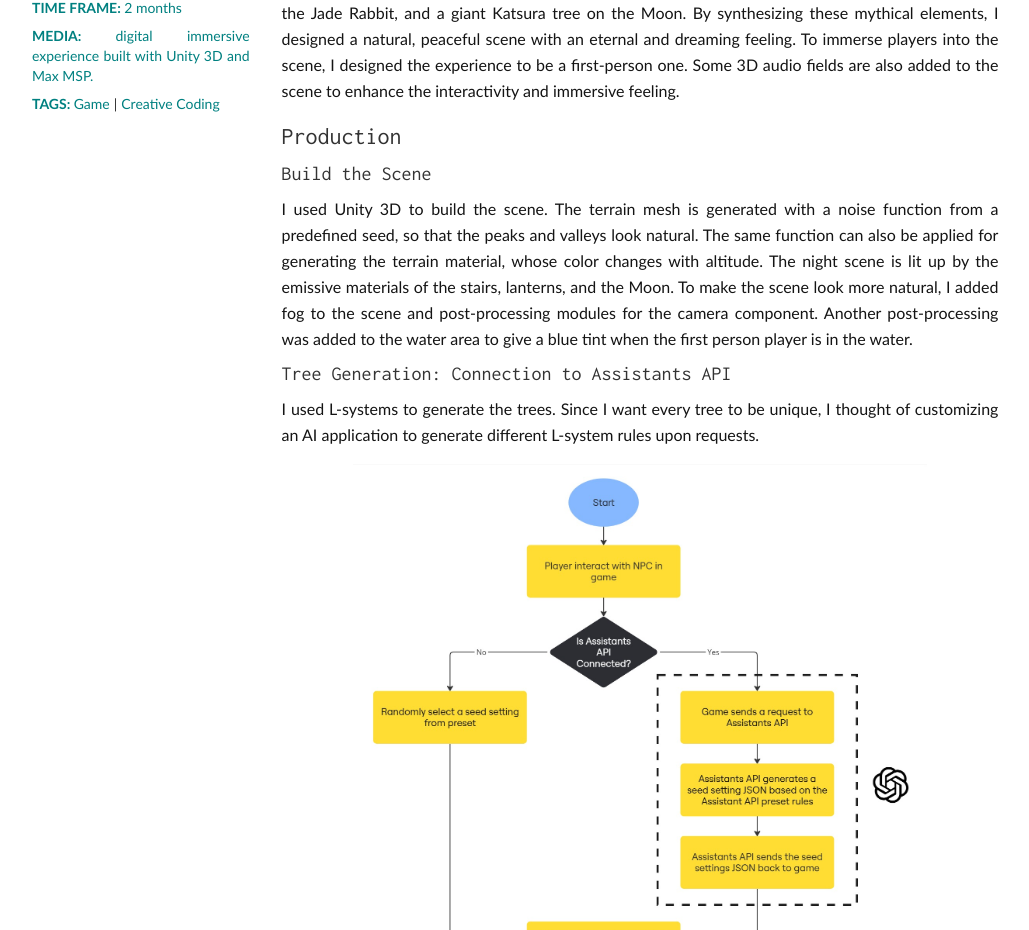
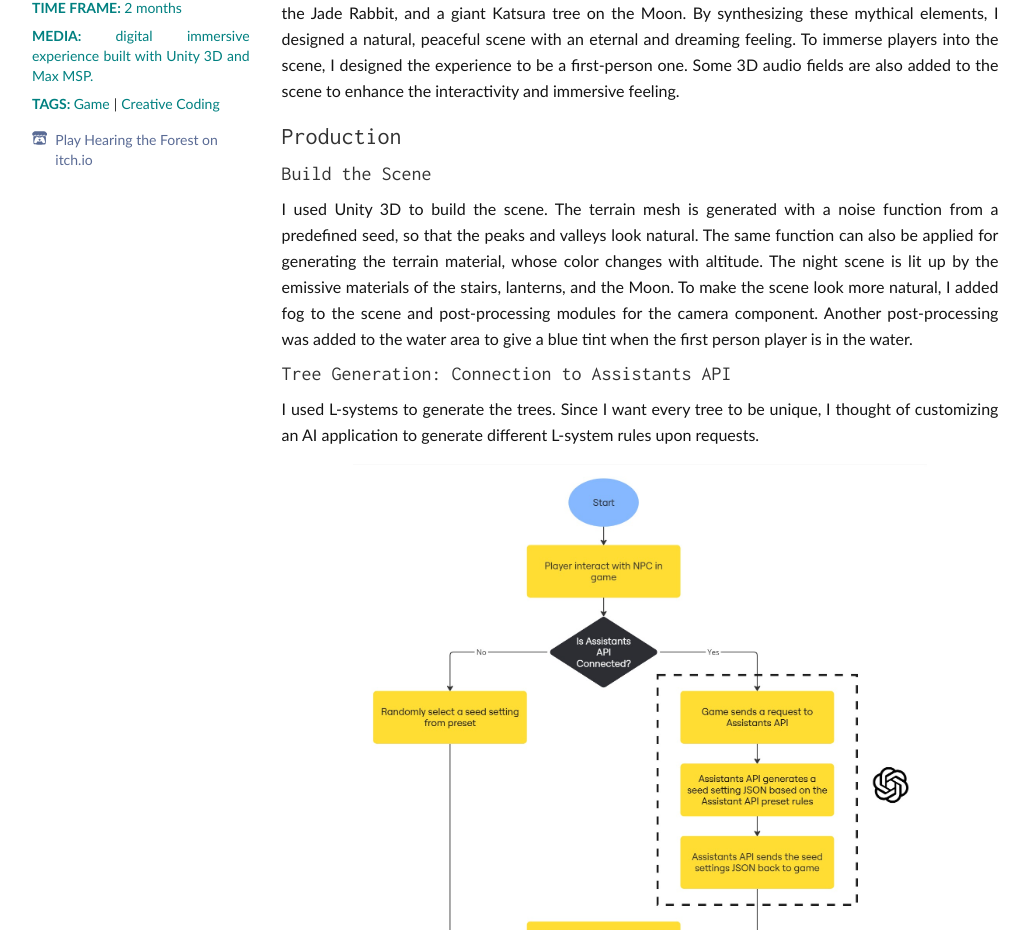
Before and after one commit to fuguoxue/fuguoxue-online-portfolio, a Next.js app: page /projects/hearing-the-forest in a window 1280 px wide. Shown: the part 1180-2110 px from the top of the page, without its empty margins (0-1029 px from the left). Built offline with nearby package versions, Linux system fonts and the light colour scheme.

Commit message:
Hosting Hearing the Forest game on itch.io.

```diff
--- a/src/app/projects/hearing-the-forest/page.tsx
+++ b/src/app/projects/hearing-the-forest/page.tsx
@@ -8,6 +8,8 @@ import TitleLine from "../../../components/TitleLine";
 import BackToTop from "@/components/BackToTop";
 import ImageWithCaption from "@/components/ImageWithCaption";
 import Image from "next/image";
+import { FaItchIo } from "react-icons/fa";
+import Link from "next/link";
 // Array of image paths
 const playtestingPhotos = [
   "/imgs/hearing-the-forest/Weixin Image_20241215143419.jpg",
@@ -29,6 +31,14 @@ export default function Main() {
       </div>
       <aside className="col-span-1">
         <ProjectInfoSection projectName={projectName} />
+        <Link
+          href="https://oursblancitalien.itch.io/hearing-the-forest"
+          className="external-link supplementary"
+          target="_blank"
+        >
+          <FaItchIo className="external-link-icon" />
+          Play Hearing the Forest on itch.io
+        </Link>
       </aside>
       <main className="col-span-1 md:col-span-3 p-4 mb-8">
         <div
```
